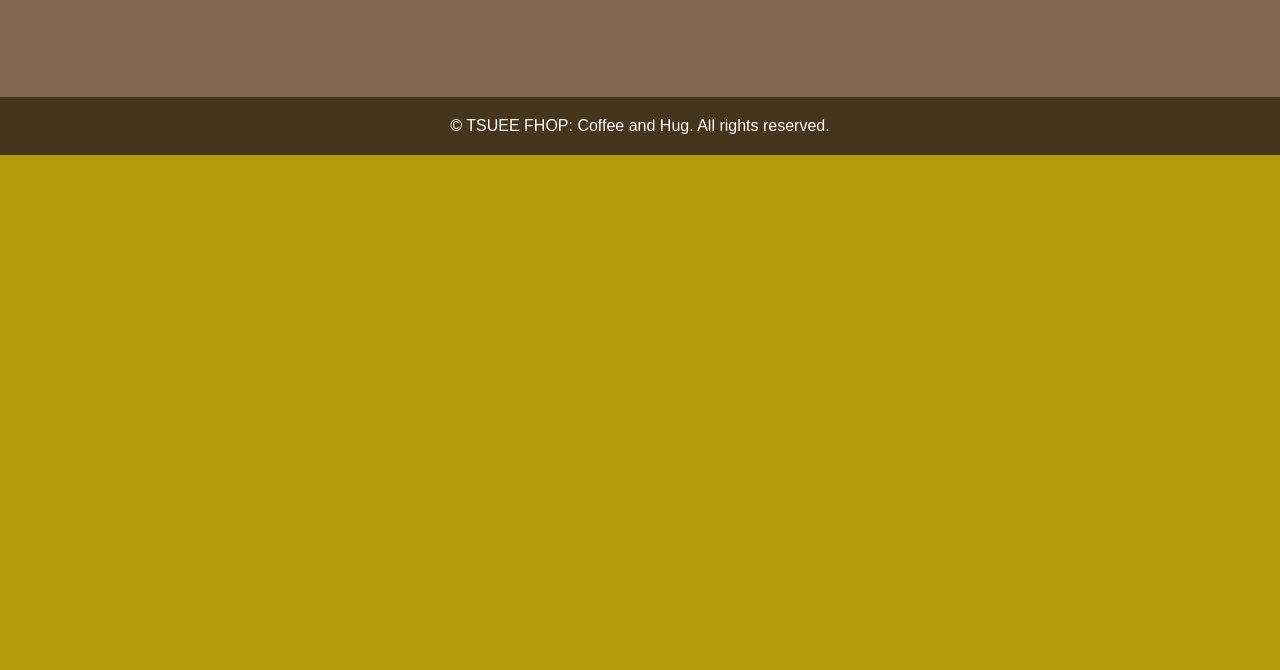
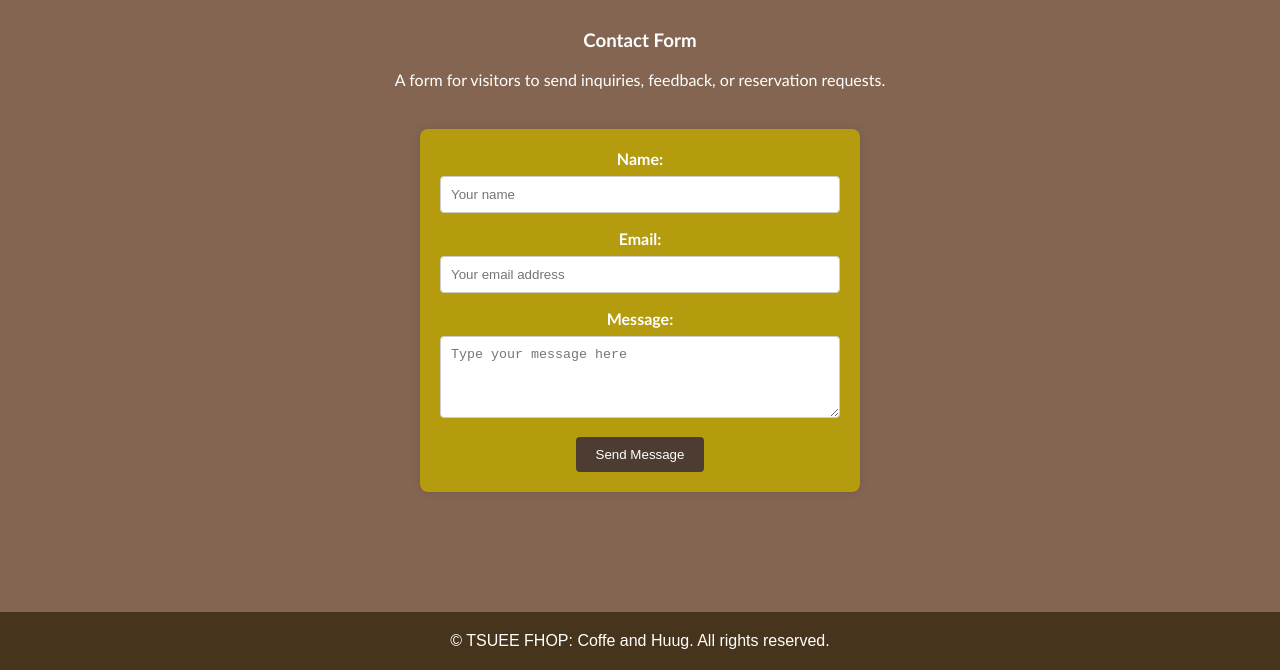
Before and after one commit to estrellaroseann-navia/CozyCup_03-Sangalang-Navia-, a plain HTML site: page index.html in a window 1280 px wide. Shown: the part 5383-6053 px from the top of the page. Before the commit the page ends 5538 px from the top, so only its background shows below. Drawn offline with Linux system fonts and the light colour scheme.

Commit message:
Contact Form added

```diff
--- a/css/styles.css
+++ b/css/styles.css
@@ -238,6 +238,48 @@ nav a:hover {
     margin-right: 20px;
 }
 
+.newsletter {
+    margin-top: 2rem;
+}
+
+#contactForm {
+    max-width: 400px;
+    margin: 20px auto;
+    padding: 20px;
+    background-color: #b59c0f;
+    border-radius: 8px;
+    box-shadow: 0 0 10px rgba(0, 0, 0, 0.1);
+}
+
+#contactForm label {
+    display: block;
+    font-weight: bold;
+    margin-bottom: 8px;
+}
+
+#contactForm input,
+#contactForm textarea {
+    width: 100%;
+    padding: 10px;
+    margin-bottom: 16px;
+    border: 1px solid #ccc;
+    border-radius: 4px;
+    box-sizing: border-box;
+}
+
+#contactForm button {
+    background-color: #4c3c32;
+    color: #fff;
+    padding: 10px 20px;
+    border: none;
+    border-radius: 4px;
+    cursor: pointer;
+}
+
+#contactForm button:hover {
+    background-color: #bf642b;
+}
+
 footer {
     font-family: Arial, sans-serif;
     background-color: #47341c;
--- a/index.html
+++ b/index.html
@@ -162,9 +162,25 @@
                 <img src="img/facebook.png" alt="Instagram Icon">
             </a>
         </div>
+        <div class="newsletter">
+            <h3>Contact Form</h3><br>
+            <p>A form for visitors to send inquiries, feedback, or reservation requests.</p>
+            <form action="#" method="post" id="contactForm">
+                <label for="name">Name:</label>
+                <input type="text" id="name" name="name" placeholder="Your name" required>
+
+                <label for="email">Email:</label>
+                <input type="email" id="email" name="email" placeholder="Your email address" required>
+
+                <label for="message">Message:</label>
+                <textarea id="message" name="message" placeholder="Type your message here" rows="4" required></textarea>
+
+                <button type="submit">Send Message</button>
+            </form>
+        </div>
     </section>
     <footer>
-        <p>&copy; TSUEE FHOP: Coffee and Hug. All rights reserved.</p>
+        <p>&copy; TSUEE FHOP: Coffe and Huug. All rights reserved.</p>
     </footer>
 </body>
 </html>
```
